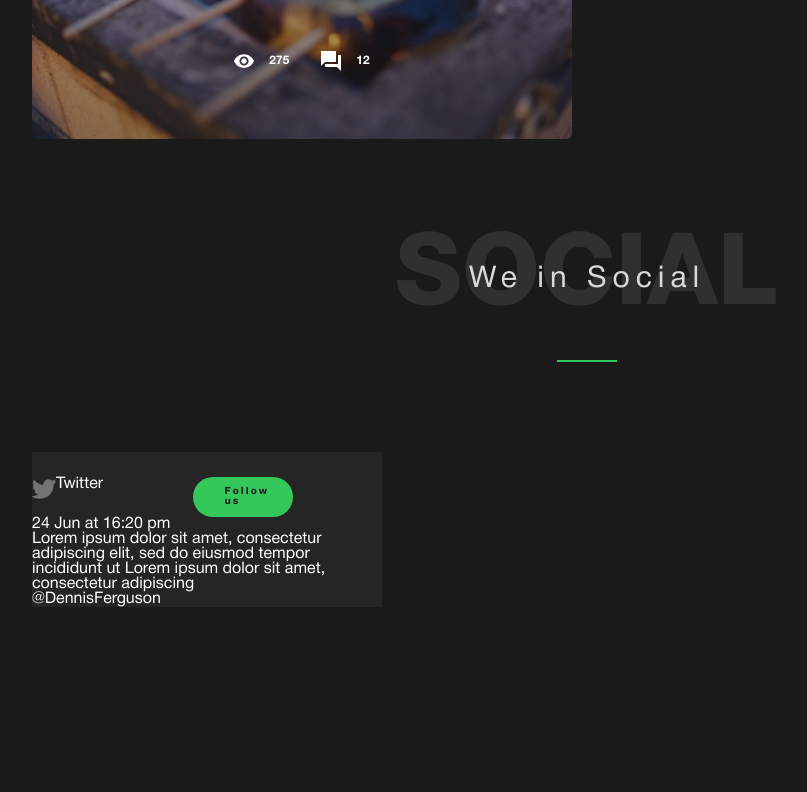
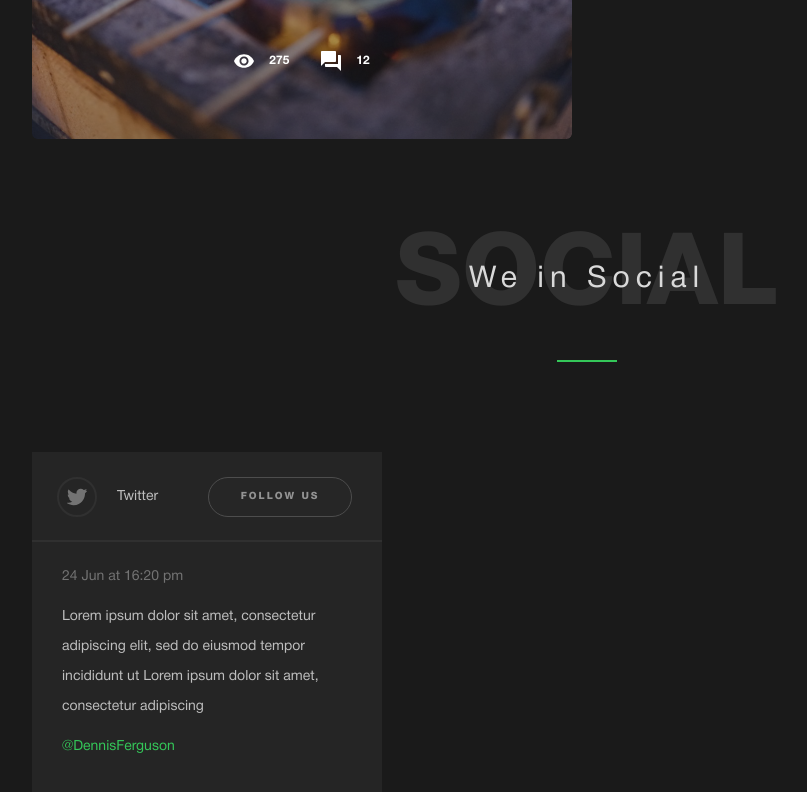
Before and after one commit to LianaSh/Healthy-food, a plain HTML site: page index.html in a window 1280 px wide. Shown: the part 4585-5377 px from the top of the page, without its empty margins (53-860 px from the left). Before the commit the page ends 5192 px from the top, so only its background shows below. Drawn offline with Linux system fonts and the light colour scheme.

Commit message:
Начала раздел Social и исправила ошибки в предыдущих разделах

```diff
--- a/css/style.css
+++ b/css/style.css
@@ -463,21 +463,24 @@ body {
 }
 
 .menu-card__button {
-    width: 100px;
+    min-width: 100px;
     height: 40px;
     display: flex;
     margin: 0 auto;
     padding: 0 32px 0 32px;
 
     border-radius: 20px;
-    background: #34C759;
+    background: #262626;
+    /* border: ; */
+    border: 1px solid #4D4D4D;
 
-    color: #252525;
+    color: #FFFFFF80;
     align-items: center;
     font-size: 10px;
     font-weight: 900;
     letter-spacing: 2px;
     text-decoration: none;
+    text-transform: uppercase;
 }
 
 .person-list {
@@ -698,16 +701,75 @@ body {
 .social-card {
     max-width: 350px;
     width: 100%;
-
     background-color: #252525;
 }
 
 .social-card__top {
     display: flex;
     margin-top: 25px;
+    justify-content: space-between;
+    gap: 20px;
+    align-items: center;
 }
 
-.social-card__icon {
-    width: 24px;
-    height: 24px;
+.social-card-icon {
+    width: 40px;
+    height: 40px;
+    margin-left: 25px;
+
+    border: 2px solid #303030;
+    border-radius: 50%;
+
+    display: flex;
+    align-items: center;
+    justify-content: center;
 }
+
+.social-card-icon__img {
+    width: 20px;
+    height: 20px;
+
+}
+
+.social-card__name {
+    color:  #BFBFBF;
+    font-size: 14px;
+    font-weight: 400;
+}
+
+.social-card__line {
+    background-color: #303030;
+    width: 350px;
+    height: 2px;
+    margin-top: 23px;
+    margin-bottom: 20px;
+}
+
+.social-card__bottom {
+    display: block;
+    padding: 0 40px 0 30px;
+}
+
+.social-card__data {
+    color:  #737373;
+    font-size: 14px;
+    font-weight: 400;
+    line-height: 30px;
+    padding-bottom: 10px;
+}
+
+.social-card__text {
+    color: rgba(255, 255, 255, 0.70);
+    font-size: 14px;
+    font-weight: 400;
+    line-height: 30px;
+    padding-bottom: 10px;
+}
+
+.social-card__person {
+    color: #34C759;
+    font-size: 14px;
+    font-weight: 400;
+    line-height: 30px;
+    padding-bottom: 30px;
+}
--- a/index.html
+++ b/index.html
@@ -491,10 +491,14 @@
                     <div class="social__list">
                         <div class="social-card">
                             <div class="social-card__top">
-                                <img class="social-card__icon" src="./icons/twitter-icon.svg" alt="">
-                                <p class="social-card__name">Twitter</p>
-                                <a href="#" class="menu-card__button">Follow us</a>
+                                <span class="social-card-icon">
+                                    <img class="social-card-icon__img" src="./icons/twitter-icon.svg" alt="">
+                                </span>
+                                    <p class="social-card__name">Twitter</p>
+                                    <a href="#" class="menu-card__button">Follow us</a>
                             </div>
+
+                            <div class="social-card__line"></div>
 
                             <div class="social-card__bottom">
                                 <p class="social-card__data">24 Jun at 16:20 pm</p>
```
